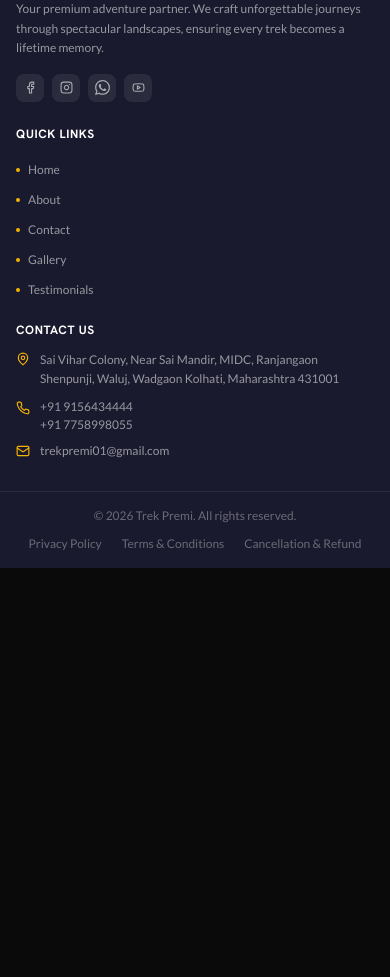
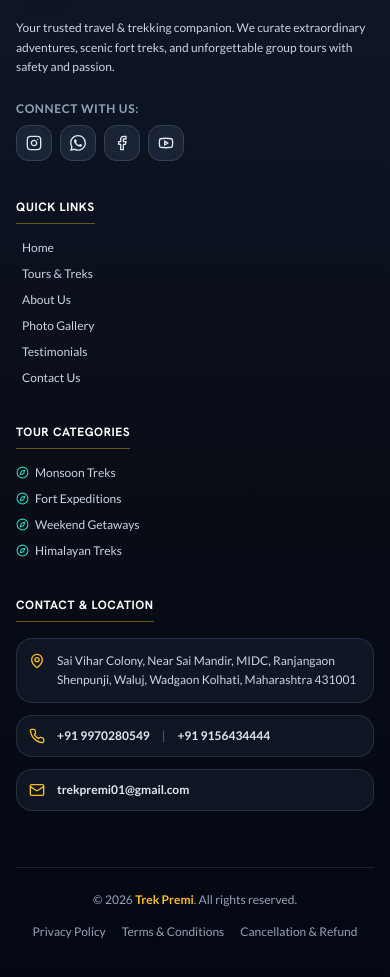
Before and after one commit to abhishekparekar/trekpremi, a React (Vite) app: page / in a window 390 px wide. Shown: the part 1574-2551 px from the top of the page. Before the commit the page ends 2142 px from the top, so only its background shows below. Built offline with nearby package versions, Linux system fonts and the light colour scheme; no server answers; the database is empty.

Commit message:
Redesign Footer.jsx into modern dark gradient with gold accents and responsive 4-column layout

```diff
--- a/src/components/Footer.jsx
+++ b/src/components/Footer.jsx
@@ -1,10 +1,10 @@
 import { Link } from 'react-router-dom';
 import { motion } from 'framer-motion';
-import { Mail, Phone, MapPin, Facebook, Instagram, Youtube } from 'lucide-react';
+import { Mail, Phone, MapPin, Facebook, Instagram, Youtube, Compass, ShieldCheck, Heart, ArrowRight } from 'lucide-react';
 
-// WhatsApp icon (lucide doesn't have it, use inline SVG)
-const WhatsAppIcon = () => (
-  <svg viewBox="0 0 24 24" width="15" height="15" fill="currentColor">
+// WhatsApp icon SVG
+const WhatsAppIcon = ({ size = 16 }) => (
+  <svg viewBox="0 0 24 24" width={size} height={size} fill="currentColor">
     <path d="M17.472 14.382c-.297-.149-1.758-.867-2.03-.967-.273-.099-.471-.148-.67.15-.197.297-.767.966-.94 1.164-.173.199-.347.223-.644.075-.297-.15-1.255-.463-2.39-1.475-.883-.788-1.48-1.761-1.653-2.059-.173-.297-.018-.458.13-.606.134-.133.298-.347.446-.52.149-.174.198-.298.298-.497.099-.198.05-.371-.025-.52-.075-.149-.669-1.612-.916-2.207-.242-.579-.487-.5-.669-.51-.173-.008-.371-.01-.57-.01-.198 0-.52.074-.792.372-.272.297-1.04 1.016-1.04 2.479 0 1.462 1.065 2.875 1.213 3.074.149.198 2.096 3.2 5.077 4.487.709.306 1.262.489 1.694.625.712.227 1.36.195 1.871.118.571-.085 1.758-.719 2.006-1.413.248-.694.248-1.289.173-1.413-.074-.124-.272-.198-.57-.347m-5.421 7.403h-.004a9.87 9.87 0 01-5.031-1.378l-.361-.214-3.741.982.998-3.648-.235-.374a9.86 9.86 0 01-1.51-5.26c.001-5.45 4.436-9.884 9.888-9.884 2.64 0 5.122 1.03 6.988 2.898a9.825 9.825 0 012.893 6.994c-.003 5.45-4.437 9.884-9.885 9.884m8.413-18.297A11.815 11.815 0 0012.05 0C5.495 0 .16 5.335.157 11.892c0 2.096.547 4.142 1.588 5.945L.057 24l6.305-1.654a11.882 11.882 0 005.683 1.448h.005c6.554 0 11.89-5.335 11.893-11.893a11.821 11.821 0 00-3.48-8.413z" />
   </svg>
 );
@@ -14,109 +14,167 @@
 
   const quickLinks = [
     { name: 'Home', path: '/' },
-    { name: 'About', path: '/about' },
-    { name: 'Contact', path: '/contact' },
-    { name: 'Gallery', path: '/gallery' },
+    { name: 'Tours & Treks', path: '/trips' },
+    { name: 'About Us', path: '/about' },
+    { name: 'Photo Gallery', path: '/gallery' },
     { name: 'Testimonials', path: '/testimonials' },
+    { name: 'Contact Us', path: '/contact' },
+  ];
+
+  const popularCategories = [
+    { name: 'Monsoon Treks', path: '/trips' },
+    { name: 'Fort Expeditions', path: '/trips' },
+    { name: 'Weekend Getaways', path: '/trips' },
+    { name: 'Himalayan Treks', path: '/trips' },
   ];
 
   const socialLinks = [
-    { icon: Facebook, href: '#', label: 'Facebook' },
     { icon: Instagram, href: 'https://www.instagram.com/trekpremii?igsh=N3U3ZGVhNmExZDRq&utm_source=qr', label: 'Instagram' },
     { icon: WhatsAppIcon, href: 'https://wa.me/919970280549', label: 'WhatsApp' },
+    { icon: Facebook, href: '#', label: 'Facebook' },
     { icon: Youtube, href: '#', label: 'YouTube' },
   ];
 
   return (
-    <footer style={{ background: '#1a1a2e' }}>
-      <div className="container-custom py-8">
-        <div className="grid grid-cols-1 md:grid-cols-3 lg:grid-cols-4 gap-6">
+    <footer className="relative bg-gradient-to-b from-[#0f172a] via-[#090d16] to-[#030712] text-white pt-12 pb-24 lg:pb-8 border-t border-slate-800">
 
-          {/* Brand */}
-          <motion.div className="space-y-3 lg:col-span-1" initial={{ y: 20 }} whileInView={{ y: 0 }} viewport={{ once: true }} transition={{ duration: 0.5 }}>
-            <Link to="/" className="flex items-center gap-3">
-              <img src="/trek_premi.png" alt="Trek Premi" className="h-16 w-16 object-contain rounded-full bg-white p-1" />
+      {/* Top Accent Gradient Bar */}
+      <div className="absolute top-0 left-0 right-0 h-1 bg-gradient-to-r from-amber-400 via-teal-500 to-amber-500" />
+
+      <div className="max-w-7xl mx-auto px-4 sm:px-6 lg:px-8">
+
+        {/* Main 4-Column Grid */}
+        <div className="grid grid-cols-1 sm:grid-cols-2 lg:grid-cols-12 gap-8 lg:gap-10 pb-10">
+
+          {/* BRAND COLUMN (4 Cols) */}
+          <div className="lg:col-span-4 space-y-4">
+            <Link to="/" className="inline-flex items-center gap-3 group">
+              <img
+                src="/trek_premi.png"
+                alt="Trek Premi"
+                className="h-14 w-14 sm:h-16 sm:w-16 object-contain rounded-full bg-white p-1 shadow-lg ring-2 ring-amber-400/50 group-hover:scale-105 transition-transform"
+              />
               <div>
-                <span className="text-lg md:text-xl font-bold text-white font-poppins">Trek Premi</span>
-                <p className="text-[10px] md:text-xs text-[#F5B301] leading-none mt-1">Your Dream Travel Partner</p>
+                <span className="text-xl sm:text-2xl font-extrabold text-white tracking-tight font-poppins block">
+                  Trek Premi
+                </span>
+                <span className="text-xs font-bold text-amber-400 tracking-wide uppercase block">
+                  Your Dream Travel Partner
+                </span>
               </div>
             </Link>
-            <p className="text-white/55 text-xs leading-relaxed">
-              Your premium adventure partner. We craft unforgettable journeys through spectacular landscapes, ensuring every trek becomes a lifetime memory.
+
+            <p className="text-slate-300 text-xs sm:text-sm leading-relaxed font-normal">
+              Your trusted travel &amp; trekking companion. We curate extraordinary adventures, scenic fort treks, and unforgettable group tours with safety and passion.
             </p>
-            <div className="flex gap-2 pt-1">
+
+            {/* Social Media Links */}
+            <div className="pt-2">
+              <span className="text-xs font-bold text-slate-400 uppercase tracking-wider block mb-2">Connect With Us:</span>
+              <div className="flex items-center gap-2">
                 {socialLinks.map((social) => (
-                <motion.a
+                  <a
                     key={social.label}
                     href={social.href}
                     target="_blank"
                     rel="noopener noreferrer"
                     aria-label={social.label}
-                  className="w-7 h-7 rounded-lg flex items-center justify-center text-white/60 hover:bg-[#F5B301] hover:text-white transition-all duration-300"
-                  style={{ background: 'rgba(255,255,255,0.08)' }}
-                  whileHover={{ scale: 1.1, y: -2 }}
-                  whileTap={{ scale: 0.95 }}
+                    className="w-9 h-9 rounded-xl bg-slate-800/80 hover:bg-[#F5B301] hover:text-gray-950 text-slate-200 border border-slate-700 flex items-center justify-center transition-all duration-300 shadow-sm hover:scale-110"
                   >
-                  <social.icon size={13} />
-                </motion.a>
+                    <social.icon size={16} />
+                  </a>
                 ))}
               </div>
-          </motion.div>
+            </div>
+          </div>
 
-          {/* Quick Links */}
-          <motion.div initial={{ y: 20 }} whileInView={{ y: 0 }} viewport={{ once: true }} transition={{ duration: 0.5, delay: 0.1 }}>
-            <h4 className="text-xs font-bold text-white mb-3 uppercase tracking-wider">Quick Links</h4>
-            <ul className="space-y-1.5">
+          {/* QUICK LINKS COLUMN (2 Cols) */}
+          <div className="lg:col-span-2">
+            <h4 className="text-xs sm:text-sm font-bold text-white uppercase tracking-wider mb-4 border-b border-amber-400/40 pb-2 inline-block">
+              Quick Links
+            </h4>
+            <ul className="space-y-2.5">
               {quickLinks.map((link) => (
-                <li key={link.path}>
-                  <Link to={link.path} className="text-white/55 hover:text-[#F5B301] transition-colors inline-flex items-center gap-2 text-xs">
-                    <span className="w-1 h-1 bg-[#F5B301] rounded-full flex-shrink-0" />
-                    {link.name}
+                <li key={link.name}>
+                  <Link
+                    to={link.path}
+                    className="text-slate-300 hover:text-amber-400 transition-colors text-xs sm:text-sm font-medium flex items-center gap-1.5 group"
+                  >
+                    <ArrowRight size={12} className="text-amber-400 opacity-0 -ml-3 group-hover:opacity-100 group-hover:ml-0 transition-all duration-200" />
+                    <span>{link.name}</span>
                   </Link>
                 </li>
               ))}
             </ul>
-          </motion.div>
+          </div>
 
-          {/* Contact */}
-          <motion.div className="md:col-span-1 lg:col-span-2" initial={{ y: 20 }} whileInView={{ y: 0 }} viewport={{ once: true }} transition={{ duration: 0.5, delay: 0.2 }}>
-            <h4 className="text-xs font-bold text-white mb-3 uppercase tracking-wider">Contact Us</h4>
+          {/* CATEGORIES COLUMN (2 Cols) */}
+          <div className="lg:col-span-2">
+            <h4 className="text-xs sm:text-sm font-bold text-white uppercase tracking-wider mb-4 border-b border-amber-400/40 pb-2 inline-block">
+              Tour Categories
+            </h4>
             <ul className="space-y-2.5">
-              <li className="flex items-start gap-2.5">
-                <MapPin className="w-3.5 h-3.5 text-[#F5B301] mt-0.5 flex-shrink-0" />
-                <p className="text-white/55 text-xs leading-relaxed">
+              {popularCategories.map((cat) => (
+                <li key={cat.name}>
+                  <Link
+                    to={cat.path}
+                    className="text-slate-300 hover:text-amber-400 transition-colors text-xs sm:text-sm font-medium flex items-center gap-1.5 group"
+                  >
+                    <Compass size={13} className="text-teal-400 flex-shrink-0" />
+                    <span>{cat.name}</span>
+                  </Link>
+                </li>
+              ))}
+            </ul>
+          </div>
+
+          {/* CONTACT INFORMATION COLUMN (4 Cols) */}
+          <div className="lg:col-span-4">
+            <h4 className="text-xs sm:text-sm font-bold text-white uppercase tracking-wider mb-4 border-b border-amber-400/40 pb-2 inline-block">
+              Contact &amp; Location
+            </h4>
+            <div className="space-y-3 text-xs sm:text-sm">
+              <div className="flex items-start gap-3 bg-slate-800/40 border border-slate-700/60 p-3 rounded-2xl">
+                <MapPin className="w-4 h-4 text-amber-400 mt-0.5 flex-shrink-0" />
+                <p className="text-slate-300 leading-relaxed font-normal">
                   Sai Vihar Colony, Near Sai Mandir, MIDC, Ranjangaon Shenpunji, Waluj, Wadgaon Kolhati, Maharashtra 431001
                 </p>
-              </li>
-              <li className="flex items-start gap-2.5">
-                <Phone className="w-3.5 h-3.5 text-[#F5B301] mt-0.5 flex-shrink-0" />
-                <div className="flex flex-col gap-0.5">
-                  <a href="tel:+919156434444" className="text-white/55 hover:text-[#F5B301] transition-colors text-xs">+91 9156434444</a>
-                  <a href="tel:+917758998055" className="text-white/55 hover:text-[#F5B301] transition-colors text-xs">+91 7758998055</a>
               </div>
-              </li>
-              <li className="flex items-center gap-2.5">
-                <Mail className="w-3.5 h-3.5 text-[#F5B301] flex-shrink-0" />
-                <a href="mailto:trekpremi01@gmail.com" className="text-white/55 hover:text-[#F5B301] transition-colors text-xs">trekpremi01@gmail.com</a>
-              </li>
-            </ul>
-          </motion.div>
 
+              <div className="flex items-center gap-3 bg-slate-800/40 border border-slate-700/60 p-3 rounded-2xl">
+                <Phone className="w-4 h-4 text-amber-400 flex-shrink-0" />
+                <div className="flex flex-wrap items-center gap-x-3 gap-y-1 font-semibold">
+                  <a href="tel:+919970280549" className="text-slate-200 hover:text-amber-400 transition-colors">+91 9970280549</a>
+                  <span className="text-slate-600">|</span>
+                  <a href="tel:+919156434444" className="text-slate-200 hover:text-amber-400 transition-colors">+91 9156434444</a>
                 </div>
               </div>
 
-      {/* Bottom Bar */}
-      <div className="border-t" style={{ borderColor: 'rgba(255,255,255,0.08)' }}>
-        <div className="container-custom py-4">
-          <div className="flex flex-col sm:flex-row items-center justify-between gap-3">
-            <p className="text-white/35 text-xs">© {currentYear} Trek Premi. All rights reserved.</p>
-            <div className="flex flex-wrap gap-5 text-xs">
-              <Link to="/privacy-policy" className="text-white/35 hover:text-[#F5B301] transition-colors">Privacy Policy</Link>
-              <Link to="/terms" className="text-white/35 hover:text-[#F5B301] transition-colors">Terms &amp; Conditions</Link>
-              <Link to="/refund-policy" className="text-white/35 hover:text-[#F5B301] transition-colors">Cancellation &amp; Refund</Link>
+              <div className="flex items-center gap-3 bg-slate-800/40 border border-slate-700/60 p-3 rounded-2xl">
+                <Mail className="w-4 h-4 text-amber-400 flex-shrink-0" />
+                <a href="mailto:trekpremi01@gmail.com" className="text-slate-200 hover:text-amber-400 transition-colors font-semibold truncate">
+                  trekpremi01@gmail.com
+                </a>
               </div>
             </div>
           </div>
+
+        </div>
+
+        {/* BOTTOM COPYRIGHT & LEGAL BAR */}
+        <div className="border-t border-slate-800/80 pt-6 mt-4">
+          <div className="flex flex-col sm:flex-row items-center justify-between gap-4 text-xs text-slate-400 font-medium">
+            <p>© {currentYear} <span className="text-amber-400 font-bold">Trek Premi</span>. All rights reserved.</p>
+            <div className="flex flex-wrap gap-4 sm:gap-6 justify-center">
+              <Link to="/privacy-policy" className="hover:text-amber-400 transition-colors">Privacy Policy</Link>
+              <span className="text-slate-700 hidden sm:inline">•</span>
+              <Link to="/terms" className="hover:text-amber-400 transition-colors">Terms &amp; Conditions</Link>
+              <span className="text-slate-700 hidden sm:inline">•</span>
+              <Link to="/refund-policy" className="hover:text-amber-400 transition-colors">Cancellation &amp; Refund</Link>
+            </div>
+          </div>
+        </div>
+
       </div>
     </footer>
   );
```
Lines whose indentation alone changed are shown as unchanged.
